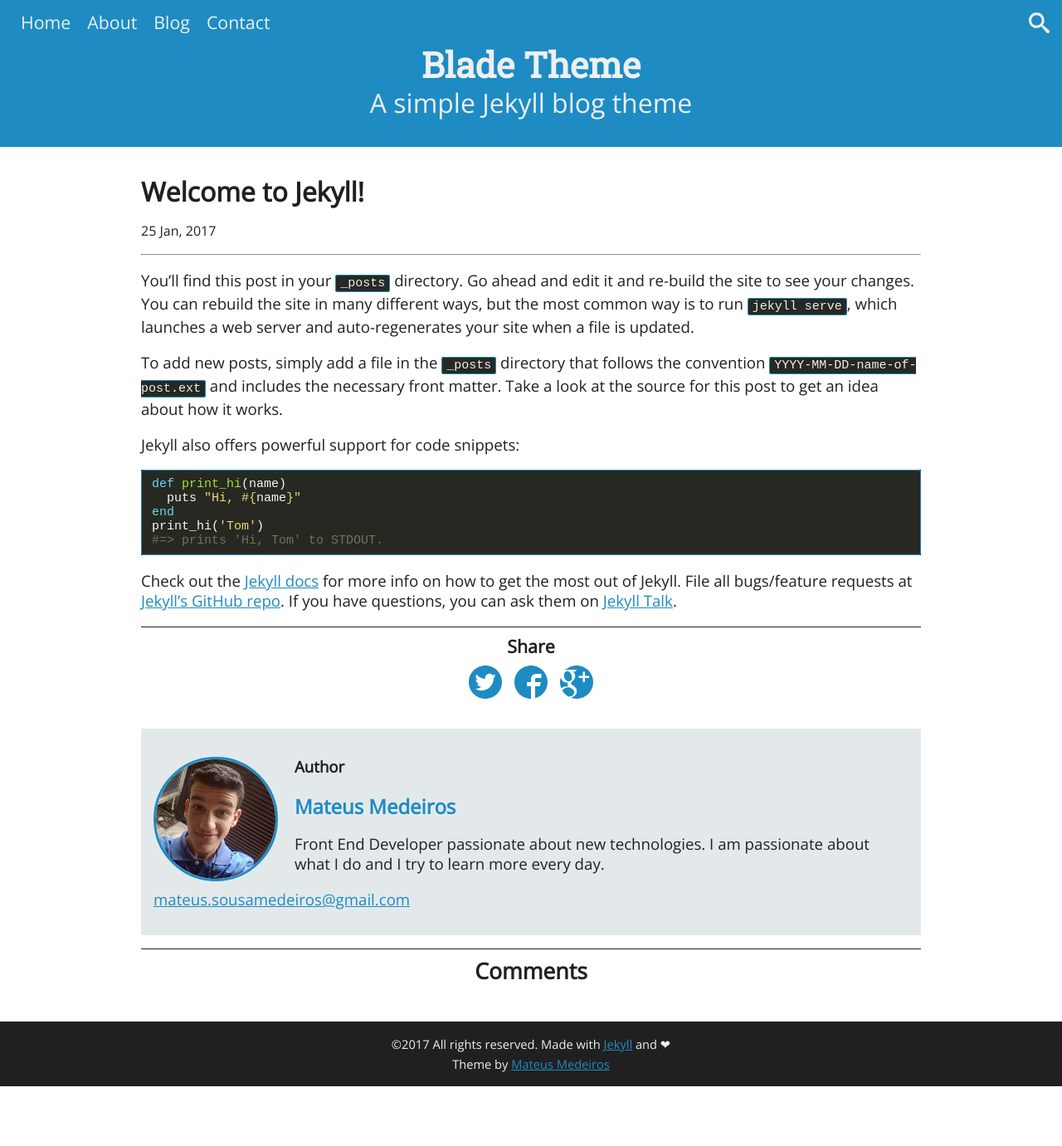
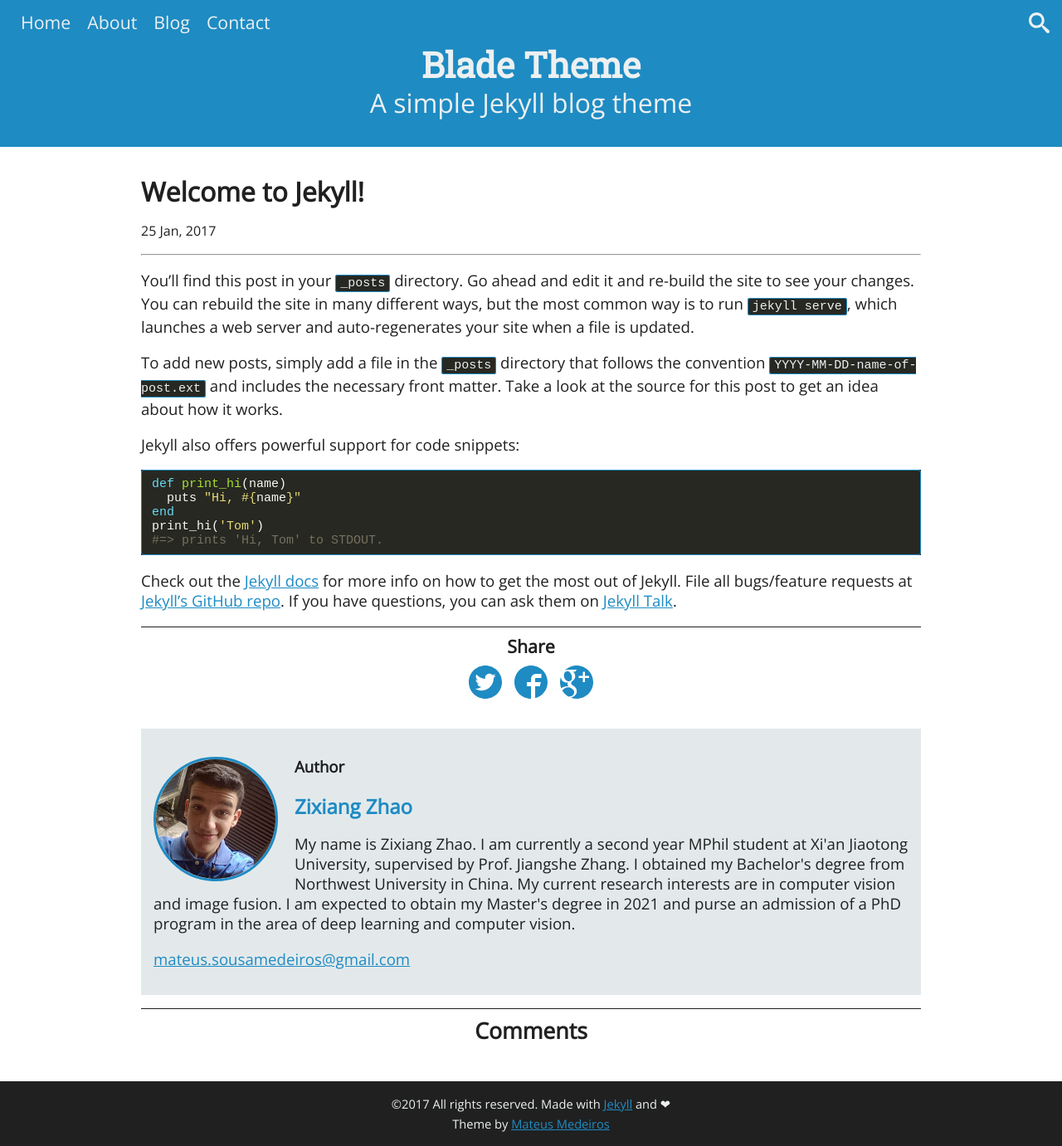
Before and after one commit to Zhaozixiang1228/Zhaozixiang1228.github.io, a Jekyll site: the page built from _posts/2017-01-25-welcome-to-jekyll.markdown, in a window 1280 px wide. Shown: the whole page at 83% size. Built offline with Jekyll 4.4.1, drawn with Linux system fonts in a browser that asks for light colours; comment, search, counter and statistics services are not loaded; before the commit the page ends 1309 px from its top, so only the background shows below that.

Commit message:
Update _config.yml

```diff
--- a/_config.yml
+++ b/_config.yml
@@ -1,12 +1,12 @@
 # Site settings
 title: Zixiang Zhao
-description: A simple Jekyll blog theme developed by Mateus Medeiros
-url: "http://mateussmedeiros.github.io/blade-theme/" # the base hostname & protocol for your site, e.g. http://example.com
+description: A simple Jekyll blog theme developed by Zixiang Zhao
+url: "https://zhaozixiang1228.github.io/" # the base hostname & protocol for your site, e.g. http://example.com
 
 # Author settings
 author:
-  name     : Mateus Medeiros
-  bio      : Front End Developer passionate about new technologies. I am passionate about what I do and I try to learn more every day.
+  name     : Zixiang Zhao
+  bio      : My name is Zixiang Zhao. I am currently a second year MPhil student at Xi'an Jiaotong University, supervised by Prof. Jiangshe Zhang. I obtained my Bachelor's degree from Northwest University in China. My current research interests are in computer vision and image fusion. I am expected to obtain my Master's degree in 2021 and purse an admission of a PhD program in the area of deep learning and computer vision.
   email    : mateus.sousamedeiros@gmail.com
   twitter  : https://twitter.com/mateussousam
 
```
